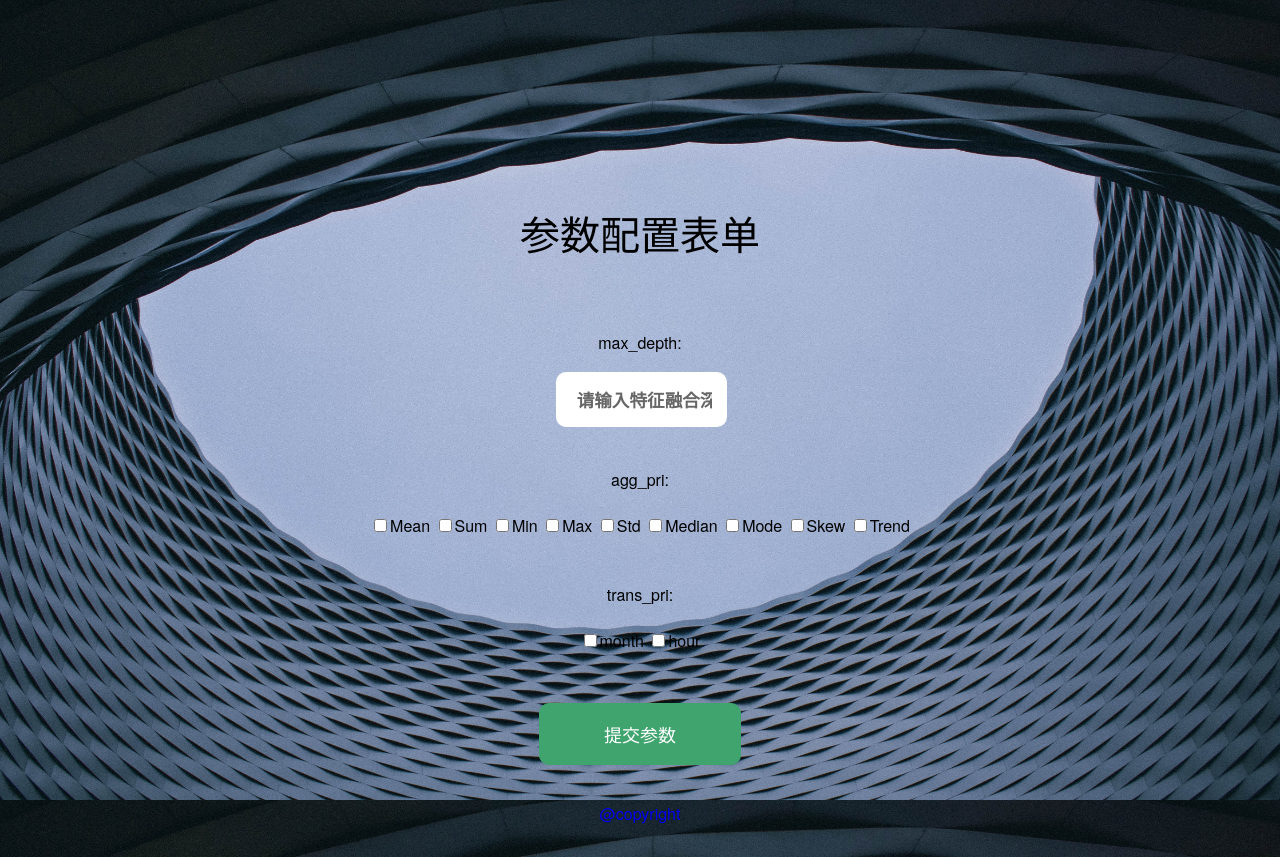
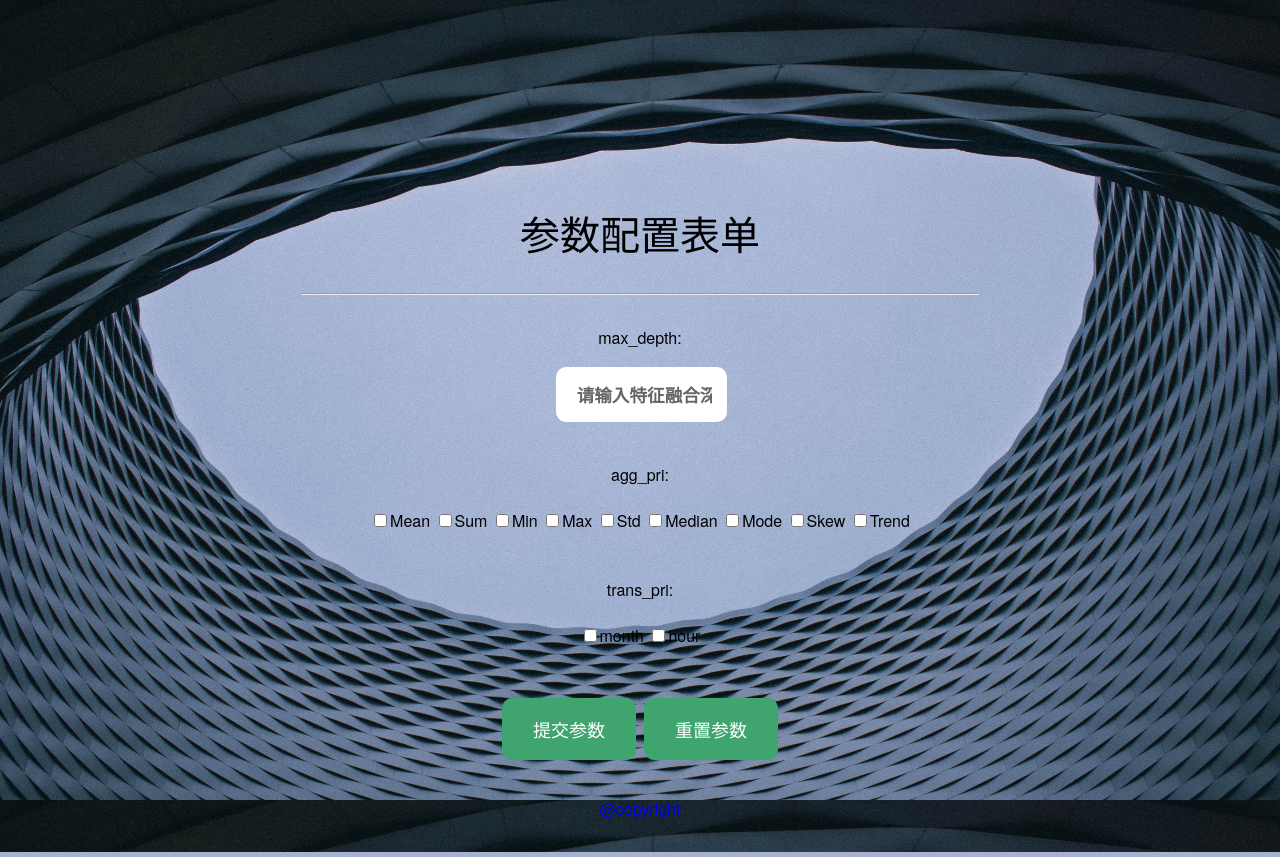
Before and after one commit to Weikoi/Django_FeatureTools, a Django app: template ft_model/templates/index2.html in a window 1280 px wide. Run offline with Django 3.2, Linux system fonts and the light colour scheme; the template is opened without the code that fills it, so the values that code supplies are empty.

Commit message:
加入重置按钮

```diff
--- a/ft_model/static/style.css
+++ b/ft_model/static/style.css
@@ -291,10 +291,37 @@ input[type=submit] {
     -ms-transition: all 0.5s ease-out;
     -o-transition: all 0.5s ease-out;
     outline: none;
-    width: 30%;
+    width: 100%;
 }
 
 .submit input[type=submit]:hover {
+    background: #07793D;
+    border: 1px solid #07793D;
+}
+.reset {
+    padding: 5px 4px;
+}
+
+input[type=reset] {
+    padding: 17px 30px;
+    color: #fff;
+    float: right;
+    border-radius: 10px;
+    font-family: "HelveticaNeue", "Helvetica Neue", Helvetica, Arial, sans-serif;
+    background: #40A46F;
+    border: 1px solid #40A46F;
+    cursor: pointer;
+    font-size: 18px;
+    transition: all 0.5s ease-out;
+    -webkit-transition: all 0.5s ease-out;
+    -moz-transition: all 0.5s ease-out;
+    -ms-transition: all 0.5s ease-out;
+    -o-transition: all 0.5s ease-out;
+    outline: none;
+    width: 100%;
+}
+
+.reset input[type=reset]:hover {
     background: #07793D;
     border: 1px solid #07793D;
 }
--- a/ft_model/templates/index2.html
+++ b/ft_model/templates/index2.html
@@ -18,7 +18,7 @@
         <br>
         <h1 align="center" style="font-size: 40px;">参数配置表单</h1>
         <br>
-        <br>
+        <hr>
         <br>
         <form action="/get_results/" method="post">
             {% csrf_token %}
@@ -60,16 +60,23 @@
                 <br>
                 <br>
             </div>
-            <div class="submit" style="display: flex;justify-content: center;">
-                <input type="submit" value="提交参数">
+            <div  style="display: flex;justify-content: center;">
+                <div class="submit">
+                    <input type="submit" value="提交参数">
+                </div>
+                <div class="reset">
+                    <input type="reset" value="重置参数">
+                </div>
+
             </div>
+
             <div class="clear"></div>
         </form>
         <!-----//end-main---->
     </div>
     <!-----start-copyright---->
     <div class="copy-right">
-        <a href="http://www.cssmoban.com/" target="_blank">@copyright</a>
+        <a href="#" target="_blank">@copyright</a>
     </div>
     <!-----//end-copyright---->
 
```
